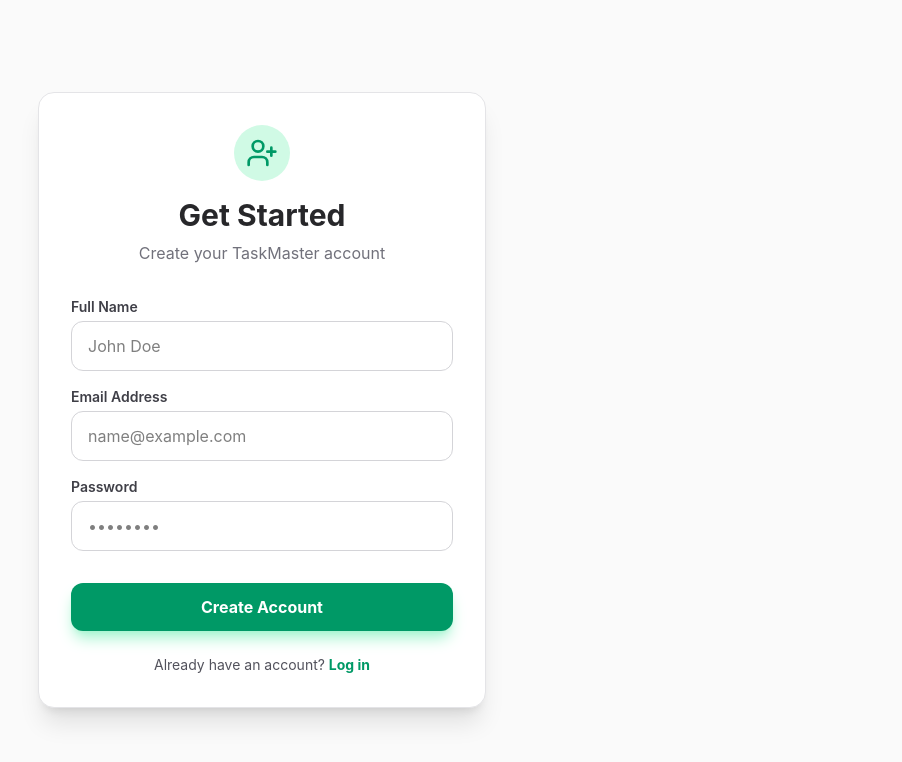
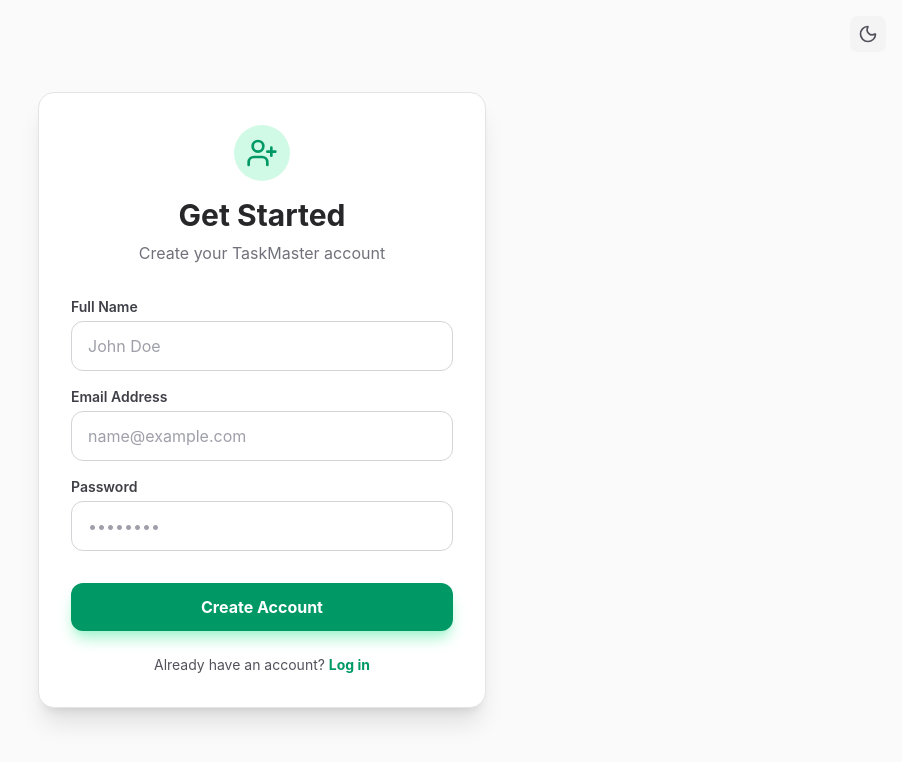
Before and after one commit to Aleem-27/taskmaster, a React (Vite) app in the folder client/: page /signup in a window 1280 px wide. Shown: the top 762 px of the page, without its empty margins (378-1280 px from the left). Built offline with nearby package versions, Linux system fonts and the light colour scheme.

Commit message:
feat(theme): add dark mode theme separately for login and signup pages since they're outside of layout component

```diff
--- a/client/src/pages/Login.jsx
+++ b/client/src/pages/Login.jsx
@@ -1,5 +1,6 @@
 import { Link } from 'react-router-dom';
 import { LogIn } from 'lucide-react';
+import ThemeToggle from '../components/ThemeToggle';
 
 const Login = () => {
   const handleSubmit = (e) => {
@@ -10,6 +11,10 @@ const Login = () => {
 
   return (
     <div className="min-h-screen flex items-center justify-center bg-zinc-50 dark:bg-zinc-950 px-4 transition-colors duration-300">
+      <div className="absolute top-4 right-4">
+        <ThemeToggle />
+      </div>
+
       <div className="max-w-md w-full bg-white dark:bg-zinc-900 p-8 rounded-2xl shadow-xl border border-zinc-200 dark:border-zinc-800">
         <div className="flex flex-col items-center mb-8">
           <div className="bg-emerald-100 dark:bg-emerald-900/30 p-3 rounded-full mb-4">
--- a/client/src/pages/Signup.jsx
+++ b/client/src/pages/Signup.jsx
@@ -1,5 +1,6 @@
 import { Link } from 'react-router-dom';
 import { UserPlus } from 'lucide-react';
+import ThemeToggle from '../components/ThemeToggle';
 
 const Signup = () => {
   const handleSubmit = (e) => {
@@ -8,53 +9,57 @@ const Signup = () => {
   };
 
   return (
-    <div className="min-h-screen flex items-center justify-center bg-zinc-50 px-4">
-      <div className="max-w-md w-full bg-white p-8 rounded-2xl shadow-xl border border-zinc-200">
+    <div className="min-h-screen flex items-center justify-center bg-zinc-50 dark:bg-zinc-950 px-4 transition-colors duration-300 relative">
+      <div className="absolute top-4 right-4">
+        <ThemeToggle />
+      </div>
+
+      <div className="max-w-md w-full bg-white dark:bg-zinc-900 p-8 rounded-2xl shadow-xl border border-zinc-200 dark:border-zinc-800 transition-colors">
         <div className="flex flex-col items-center mb-8">
-          <div className="bg-emerald-100 p-3 rounded-full mb-4">
-            <UserPlus className="text-emerald-600" size={32} />
+          <div className="bg-emerald-100 dark:bg-emerald-900/30 p-3 rounded-full mb-4">
+            <UserPlus className="text-emerald-600 dark:text-emerald-400" size={32} />
           </div>
-          <h2 className="text-2xl sm:text-3xl font-bold text-zinc-800">Get Started</h2>
-          <p className="text-zinc-500 mt-2">Create your TaskMaster account</p>
+          <h2 className="text-2xl sm:text-3xl font-bold text-zinc-800 dark:text-zinc-100">Get Started</h2>
+          <p className="text-zinc-500 dark:text-zinc-400 mt-2">Create your TaskMaster account</p>
         </div>
 
         <form onSubmit={handleSubmit} className="space-y-4">
           <div>
-            <label className="block text-sm font-semibold text-zinc-700 mb-1">Full Name</label>
+            <label className="block text-sm font-semibold text-zinc-700 dark:text-zinc-300 mb-1">Full Name</label>
             <input
               type="text"
-              className="w-full px-4 py-3 rounded-xl border border-zinc-300 focus:ring-2 focus:ring-emerald-500 outline-none"
+              className="w-full px-4 py-3 rounded-xl border border-zinc-300 dark:border-zinc-700 bg-white dark:bg-zinc-800 text-zinc-900 dark:text-zinc-100 focus:ring-2 focus:ring-emerald-500 outline-none transition-all placeholder:text-zinc-400 dark:placeholder:text-zinc-500"
               placeholder="John Doe"
               required
             />
           </div>
           <div>
-            <label className="block text-sm font-semibold text-zinc-700 mb-1">Email Address</label>
+            <label className="block text-sm font-semibold text-zinc-700 dark:text-zinc-300 mb-1">Email Address</label>
             <input
               type="email"
-              className="w-full px-4 py-3 rounded-xl border border-zinc-300 focus:ring-2 focus:ring-emerald-500 outline-none"
+              className="w-full px-4 py-3 rounded-xl border border-zinc-300 dark:border-zinc-700 bg-white dark:bg-zinc-800 text-zinc-900 dark:text-zinc-100 focus:ring-2 focus:ring-emerald-500 outline-none transition-all placeholder:text-zinc-400 dark:placeholder:text-zinc-500"
               placeholder="name@example.com"
               required
             />
           </div>
           <div>
-            <label className="block text-sm font-semibold text-zinc-700 mb-1">Password</label>
+            <label className="block text-sm font-semibold text-zinc-700 dark:text-zinc-300 mb-1">Password</label>
             <input
               type="password"
-              className="w-full px-4 py-3 rounded-xl border border-zinc-300 focus:ring-2 focus:ring-emerald-500 outline-none"
+              className="w-full px-4 py-3 rounded-xl border border-zinc-300 dark:border-zinc-700 bg-white dark:bg-zinc-800 text-zinc-900 dark:text-zinc-100 focus:ring-2 focus:ring-emerald-500 outline-none transition-all placeholder:text-zinc-400 dark:placeholder:text-zinc-500"
               placeholder="••••••••"
               required
             />
           </div>
 
-          <button className="w-full bg-emerald-600 hover:bg-emerald-700 text-white font-bold py-3 rounded-xl mt-4 transition-colors shadow-lg shadow-emerald-200">
+          <button className="w-full bg-emerald-600 hover:bg-emerald-700 text-white font-bold py-3 rounded-xl mt-4 transition-colors shadow-lg shadow-emerald-200 dark:shadow-none cursor-pointer">
             Create Account
           </button>
         </form>
 
-        <p className="text-center mt-6 text-zinc-600 text-sm">
+        <p className="text-center mt-6 text-zinc-600 dark:text-zinc-400 text-sm">
           Already have an account?{' '}
-          <Link to="/login" className="text-emerald-600 font-bold hover:underline">Log in</Link>
+          <Link to="/login" className="text-emerald-600 dark:text-emerald-500 font-bold hover:underline">Log in</Link>
         </p>
       </div>
     </div>
```
